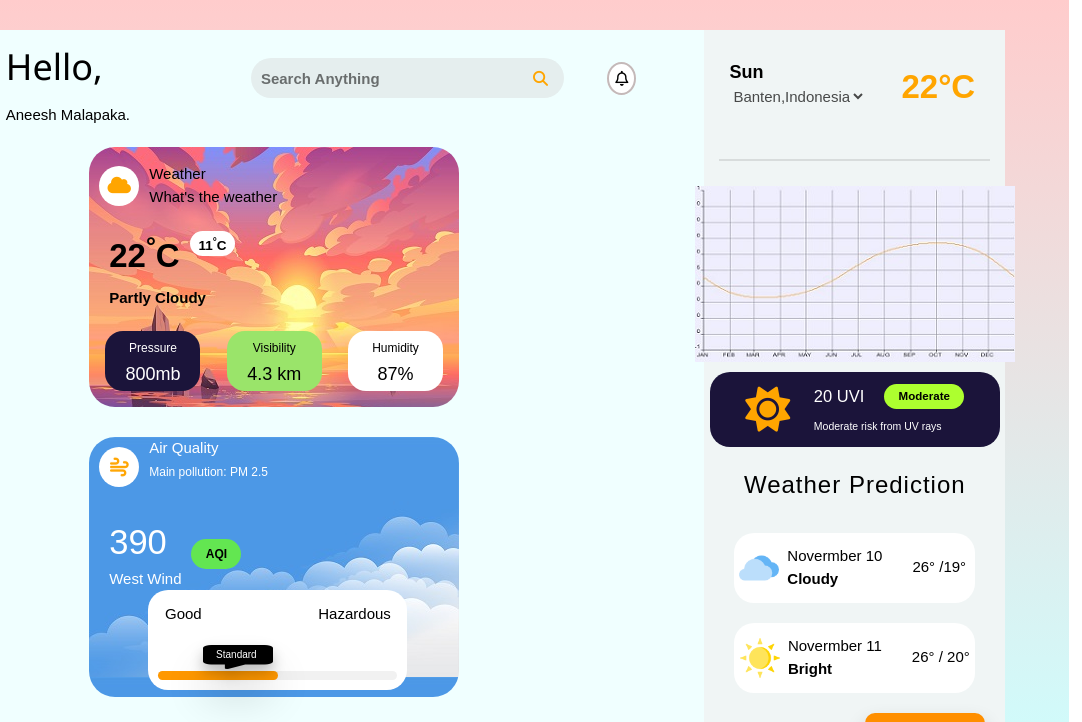
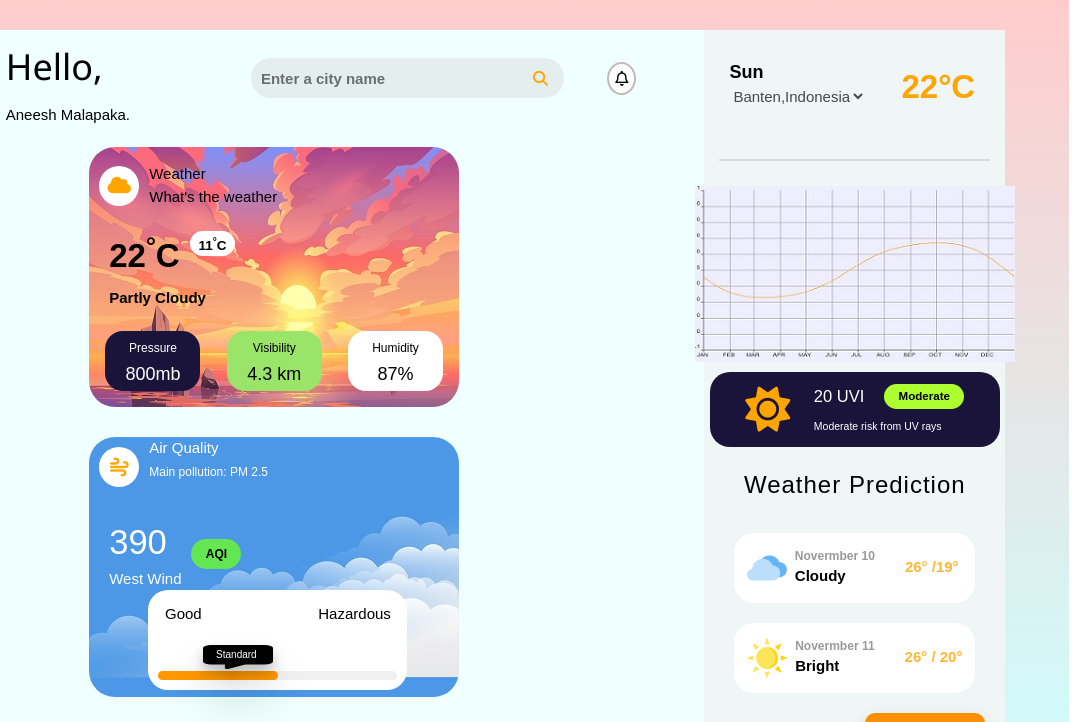
Before and after one commit to Aneesh-Malapaka/Aneesh-Malapaka.github.io, a plain HTML site: page index.html in a window 1280 px wide. Shown: the top 722 px of the page, 198-1280 px from the left. Drawn offline with nearby package versions, Linux system fonts and the light colour scheme; a web font is replaced by a local one.

Commit message:
Update index.html

```diff
--- a/index.html
+++ b/index.html
@@ -17,7 +17,7 @@
 
     <link rel="stylesheet" href="style.css" />
   </head>
-  <body style="margin-bottom: 0">
+  <body onload="onLoad()">
     <div class="mainwin">
       <div class="container1">
         <div class="iconsMenu">
@@ -70,7 +70,7 @@
                 <div class="searchBar">
                   <input
                     type="text"
-                    placeholder="Search Anything"
+                    placeholder="Enter a city name"
                     id="seabar"
                     class="ip"
                     size="30"
@@ -78,6 +78,7 @@
                   <i
                     class="fas fa-search fa-md seaico"
                     style="background-color: rgb(229, 238, 238)"
+                    onclick="submitName()"
                   ></i>
                   <span class="outerico">
                     <i class="far fa-bell fa-md"></i>
@@ -244,11 +245,13 @@
                 <img class="wea-icon" src="clouds.png" alt="cloud-img" />
               </div>
               <div class="day-wea">
-                <p class="day">Novermber 10</p>
+                <p class="day1">Novermber 10</p>
                 <p class="wea">Cloudy</p>
               </div>
               <div class="temp-day">
-                <p class="tempofday">26&deg;&nbsp;/19&deg;&nbsp;</p>
+                <p class="tempofday1" id="temp-day1">
+                  26&deg;&nbsp;/19&deg;&nbsp;
+                </p>
               </div>
             </div>
 
@@ -257,11 +260,11 @@
                 <img class="wea-icon" src="sun.png" alt="" />
               </div>
               <div class="day-wea">
-                <p class="day">Novermber 11</p>
+                <p class="day2">Novermber 11</p>
                 <p class="wea">Bright</p>
               </div>
               <div class="temp-day">
-                <p class="tempofday">26&deg;&nbsp;/&nbsp;20&deg;</p>
+                <p class="tempofday2">26&deg;&nbsp;/&nbsp;20&deg;</p>
               </div>
             </div>
           </div>
@@ -282,6 +285,8 @@
       src="https://kit.fontawesome.com/7928db1473.js"
       crossorigin="anonymous"
     ></script>
+
+    <script src="index.js"></script>
   </body>
   <!-- <a href="https://www.freepik.com/vectors/background" style="color: white"
     >Background vector created by starline - www.freepik.com</a
```
